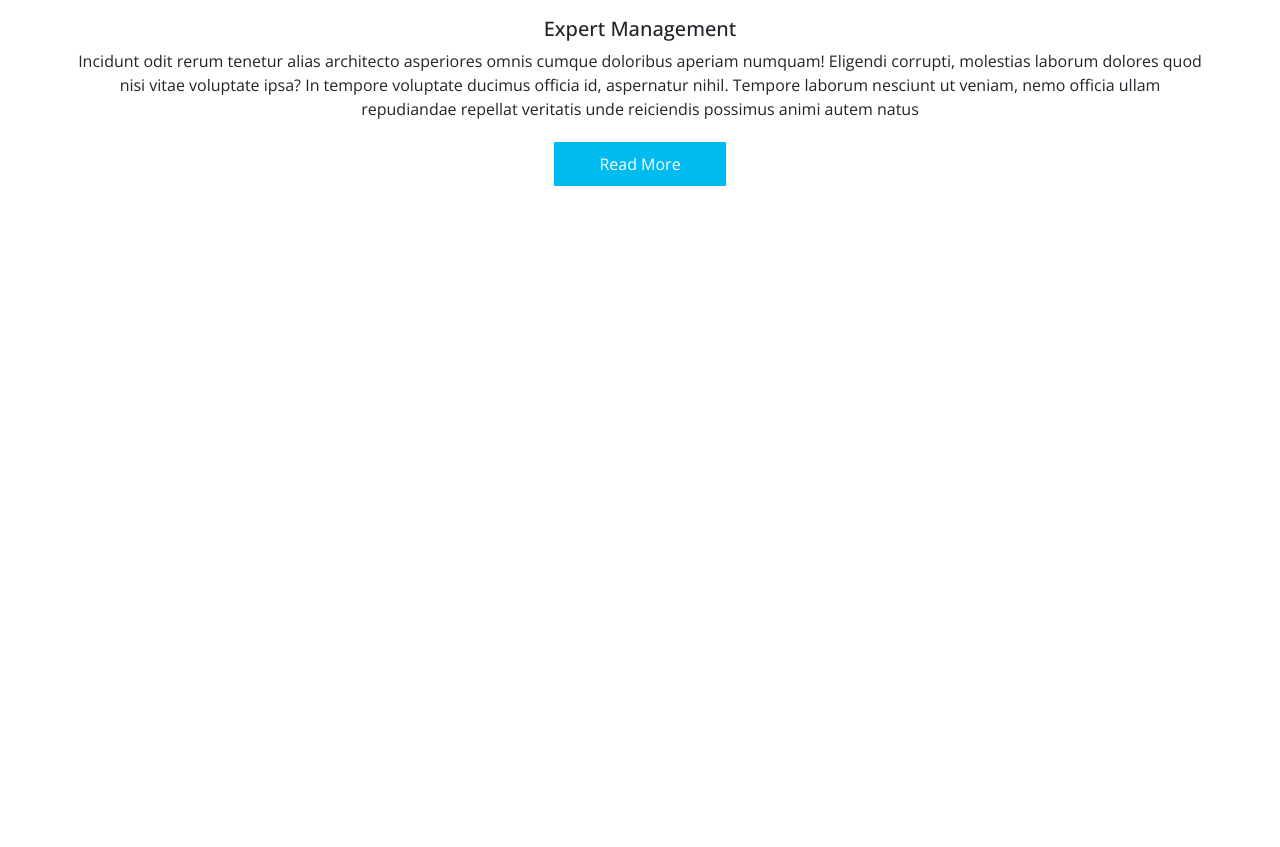
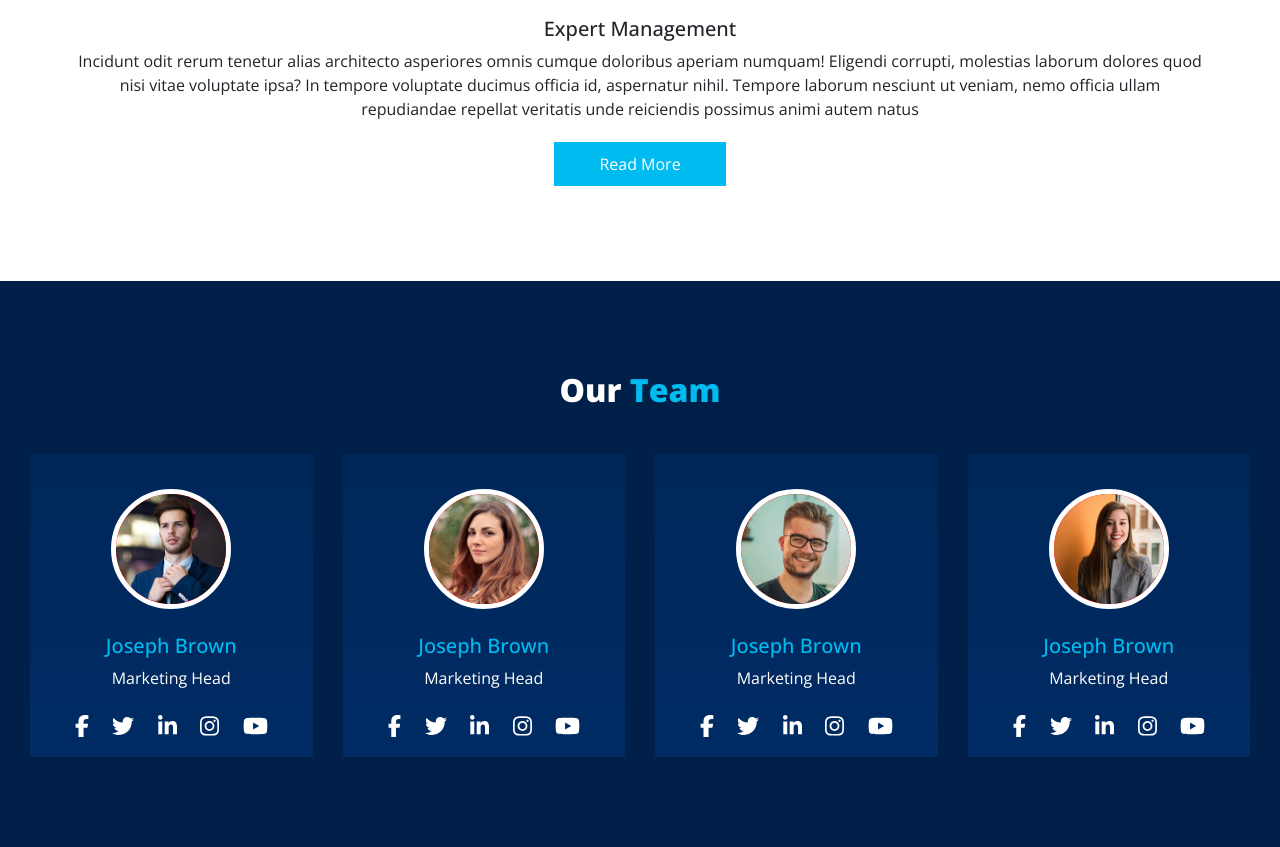
Before and after one commit to HoangDinhSon/finexo, a plain HTML site: page index.html in a window 1280 px wide. Shown: the part 3448-4295 px from the top of the page. Before the commit the page ends 3729 px from the top, so only its background shows below. Drawn offline with nearby package versions, Linux system fonts and the light colour scheme.

Commit message:
feat : our team ui

```diff
--- /dev/null
+++ b/css/class-reuse.css
@@ -0,0 +1,38 @@
+/* make donut component like avatar */
+.avatar {
+    width: 120px;
+    height: 120px;
+    border-radius: 50%;
+    border: 5px solid var(--white);
+    background-color: red;
+    overflow: hidden;
+}
+
+.avatar .avatar-image {
+    width: 120px;
+    height: 120px;
+    object-fit: cover;
+}
+
+.my-25px {
+    margin: 25px 0;
+}
+
+.px-25px {
+    padding: 0 25px;
+}
+
+.px-45px {
+    padding: 0 45px;
+}
+
+.flex {
+    display: flex;
+}
+
+.justify-between {
+    justify-content: space-between;
+}
+.text-first {
+    color:  var(--blue-light);
+}
--- a/css/style.css
+++ b/css/style.css
@@ -1,6 +1,8 @@
+@import url("class-reuse.css");
+
 :root {
   --violet: #231a6f;
-  --violet-dark: #00204a;
+  --bg-primary: #00204a;
   --blue: #007bff;
   --blue-light: #00bbf0;
   --indigo: #6610f2;
@@ -112,9 +114,6 @@ li {
   color: var(--blue-light);
 }
 
-.flex {
-  display: flex;
-}
 
 .text-center {
   text-align: center;
@@ -269,7 +268,7 @@ li {
 
 /* about us */
 .about-us-container {
-  background-color: var(--violet-dark);
+  background-color: var(--bg-primary);
 }
 
 .about-us {
@@ -302,8 +301,6 @@ li {
   margin: 0 auto;
 }
 
-.why-choose .item .circle {}
-
 .why-choose .circle::after {
   content: '';
   position: absolute;
@@ -323,3 +320,32 @@ li {
   translate: -50% -50%;
   z-index: 2;
 }
+
+/*  Our Team */
+.our-team-container {
+  background-color: var(--bg-primary);
+  color: var(--white);
+
+}
+
+.our-team {
+  padding: 0 15px;
+}
+
+.our-team .box {
+  display: flex;
+  justify-content: space-between;
+
+}
+
+.our-team .item {
+  background: linear-gradient(to bottom, #002759, #002b64);
+  margin: 0 15px;
+  width: 100%;
+  padding: 35px 0 20px;
+}
+
+.our-team .item .list-logo img {
+  height: 22px;
+  object-fit: cover;
+}
--- a/index.html
+++ b/index.html
@@ -125,6 +125,7 @@
                 <button type="button" data-bs-target="#carouselHeader" data-bs-slide-to="2" class=""
                     aria-label="Slide 3">
                 </button>
+            </div>
         </div>
     </div>
     <!-- Our Services -->
@@ -266,6 +267,92 @@
         <button type="button" class="btn-first">Read More</button>
 
     </section>
+    <!-- Our Team -->
+    <section class="our-team-container py-90px text-center">
+        <div class="our-team">
+            <div>
+                <h2 class="fw-bold">Our<span class="fw-bold text-blue-light"> Team</span></h2>
+            </div>
+            <div class="box mt-45px">
+                <!-- item 1 /4 -->
+                <div class="item">
+                    <div class="avatar m-auto">
+                        <img src="assets/images/team-1.jpg" alt="avatar" class="avatar-image">
+                    </div>
+
+                    <div class="my-25px">
+                        <h5 class="text-first">Joseph Brown</h5>
+                        <p>Marketing Head</p>
+                    </div>
+
+                    <div class="list-logo px-45px flex justify-between">
+                        <img src="assets/images/facebook-f.svg" alt="facebook-icon">
+                        <img src="assets/images/twitter.svg" alt="twitter-icon">
+                        <img src="assets/images/linkedin-in.svg" alt="linkedin-icon">
+                        <img src="assets/images/instagram.svg" alt="instagram-icon">
+                        <img src="assets/images/youtube.svg" alt="youtube-icon">
+                    </div>
+                </div>
+                <!-- item 2 /4 -->
+                <div class="item">
+                    <div class="avatar m-auto">
+                        <img src="assets/images/team-2.jpg" alt="avatar" class="avatar-image">
+                    </div>
+
+                    <div class="my-25px">
+                        <h5 class="text-first">Joseph Brown</h5>
+                        <p>Marketing Head</p>
+                    </div>
+
+                    <div class="list-logo px-45px flex justify-between">
+                        <img src="assets/images/facebook-f.svg" alt="facebook-icon">
+                        <img src="assets/images/twitter.svg" alt="twitter-icon">
+                        <img src="assets/images/linkedin-in.svg" alt="linkedin-icon">
+                        <img src="assets/images/instagram.svg" alt="instagram-icon">
+                        <img src="assets/images/youtube.svg" alt="youtube-icon">
+                    </div>
+                </div>
+                <!-- item 3 /4 -->
+                <div class="item">
+                    <div class="avatar m-auto">
+                        <img src="assets/images/team-3.jpg" alt="avatar" class="avatar-image">
+                    </div>
+
+                    <div class="my-25px">
+                        <h5 class="text-first">Joseph Brown</h5>
+                        <p>Marketing Head</p>
+                    </div>
+
+                    <div class="list-logo px-45px flex justify-between">
+                        <img src="assets/images/facebook-f.svg" alt="facebook-icon">
+                        <img src="assets/images/twitter.svg" alt="twitter-icon">
+                        <img src="assets/images/linkedin-in.svg" alt="linkedin-icon">
+                        <img src="assets/images/instagram.svg" alt="instagram-icon">
+                        <img src="assets/images/youtube.svg" alt="youtube-icon">
+                    </div>
+                </div>
+                <!-- item 4 /4 -->
+                <div class="item">
+                    <div class="avatar m-auto">
+                        <img src="assets/images/team-4.jpg" alt="avatar" class="avatar-image">
+                    </div>
+
+                    <div class="my-25px">
+                        <h5 class="text-first">Joseph Brown</h5>
+                        <p>Marketing Head</p>
+                    </div>
+
+                    <div class="list-logo px-45px flex justify-between">
+                        <img src="assets/images/facebook-f.svg" alt="facebook-icon">
+                        <img src="assets/images/twitter.svg" alt="twitter-icon">
+                        <img src="assets/images/linkedin-in.svg" alt="linkedin-icon">
+                        <img src="assets/images/instagram.svg" alt="instagram-icon">
+                        <img src="assets/images/youtube.svg" alt="youtube-icon">
+                    </div>
+                </div>
+            </div>
+        </div>
+    </section>
 </body>
 
 </html>
```
Also changed, not shown: assets/images/facebook-f.svg (added), assets/images/instagram.svg (added), assets/images/linkedin-in.svg (added), assets/images/team-1.jpg (added), assets/images/team-2.jpg (added), assets/images/team-3.jpg (added), assets/images/team-4.jpg (added), assets/images/twitter.svg (added), assets/images/youtube.svg (added). Lines whose indentation alone changed are shown as unchanged.
